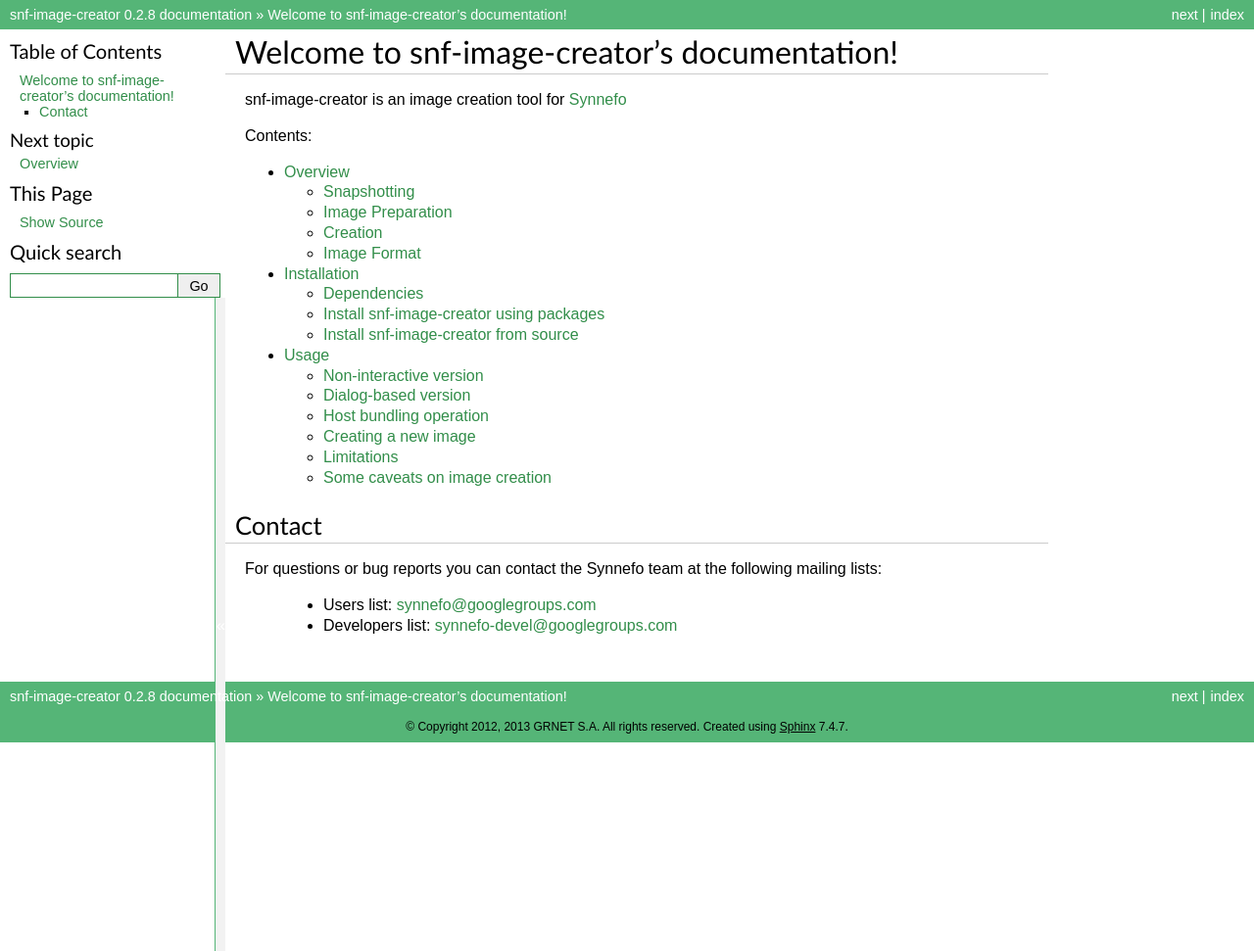
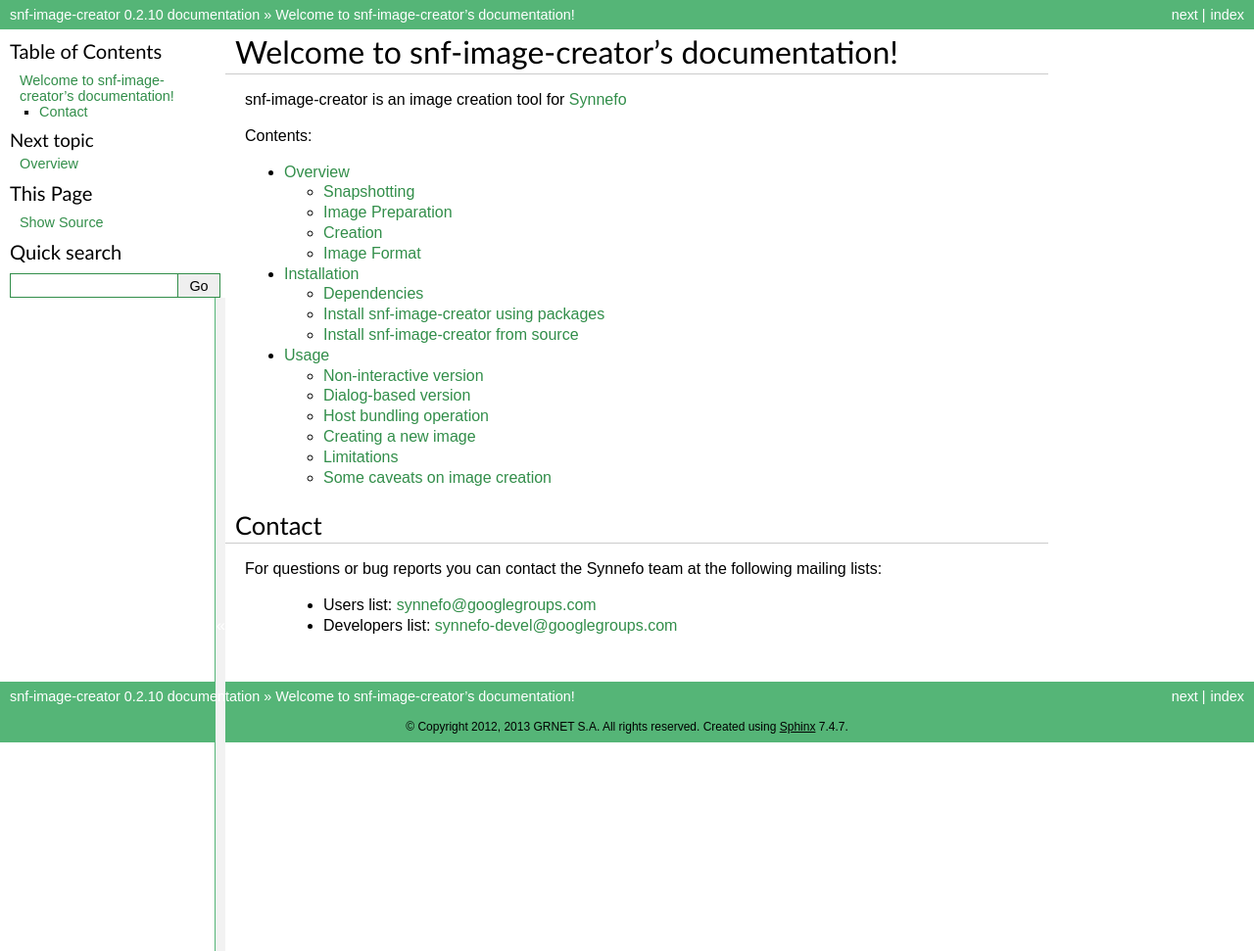
Before and after one commit to grnet/snf-image-creator, a Sphinx documentation site: the page built from docs/index.rst, in a window 1280 px wide. Shown: the whole page at 98% size. Built offline with Sphinx 7.4.7, drawn with Linux system fonts in a browser that asks for light colours.

Commit message:
Bump version to 0.2.10

```diff
--- a/docs/conf.py
+++ b/docs/conf.py
@@ -50,9 +50,9 @@
 # built documents.
 #
 # The short X.Y version.
-version = '0.2.9'
+version = '0.2.10'
 # The full version, including alpha/beta/rc tags.
-release = '0.2.8'
+release = '0.2.10'
 
 # The language for content autogenerated by Sphinx. Refer to documentation
 # for a list of supported languages.
--- a/image_creator/__init__.py
+++ b/image_creator/__init__.py
@@ -31,6 +31,6 @@
 # interpreted as representing official policies, either expressed
 # or implied, of GRNET S.A.
 
-__version__ = '0.2.9'
+__version__ = '0.2.10'
 
 # vim: set sta sts=4 shiftwidth=4 sw=4 et ai :
```
Also changed, not shown: 1 other file.
